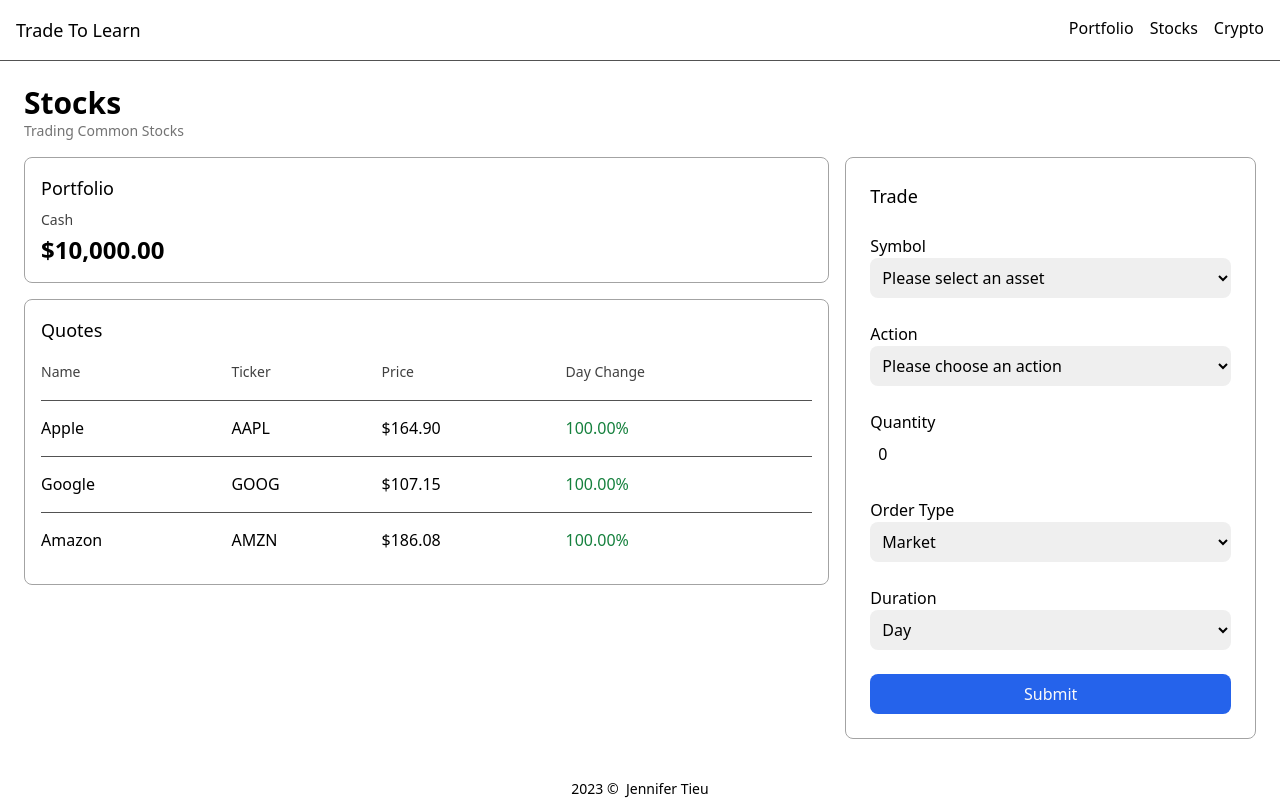
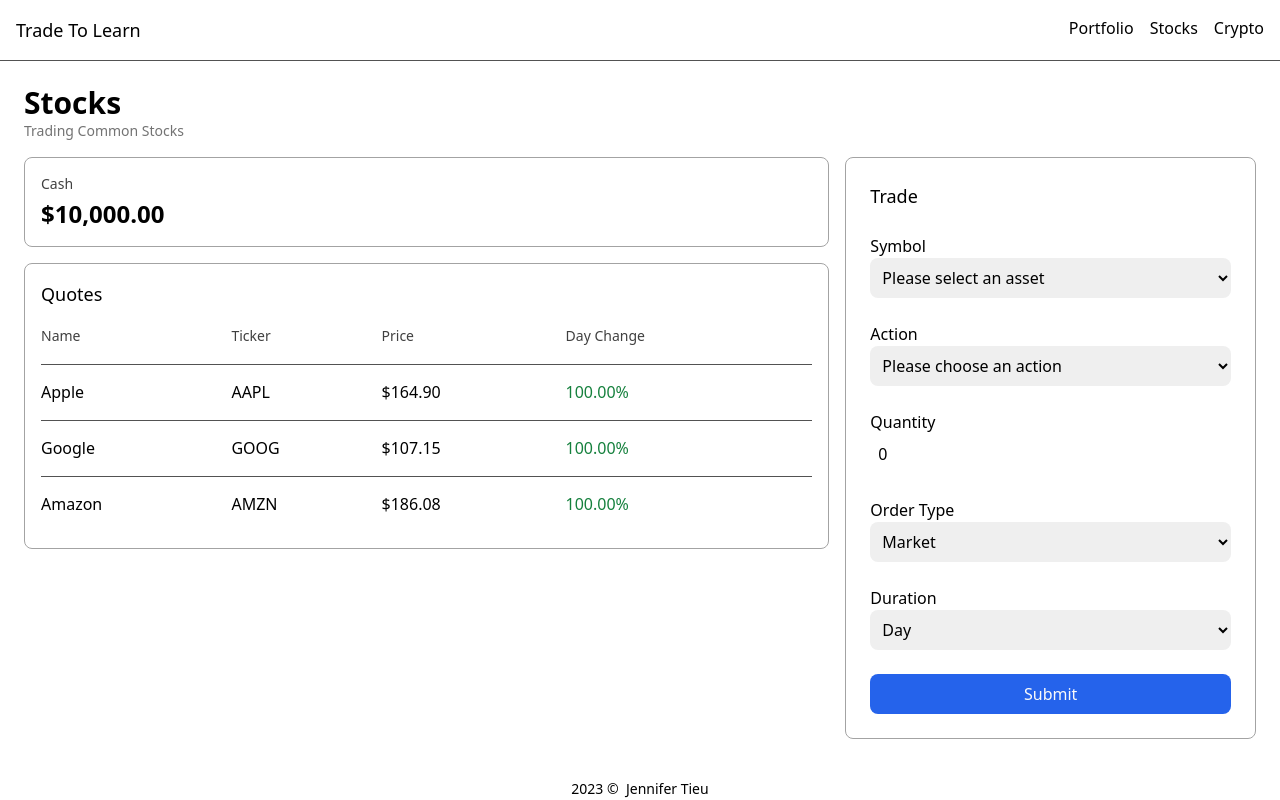
Before and after one commit to jennifertieu/trade-to-learn, a Next.js app: page / in a window 1280 px wide. Built offline with nearby package versions, Linux system fonts and the light colour scheme.

Commit message:
remove heading

```diff
--- a/src/components/PortfolioCard.tsx
+++ b/src/components/PortfolioCard.tsx
@@ -3,8 +3,7 @@ import PortfolioProps from "@/interfaces/PortfolioProps";
 const PortfolioCard = ({ portfolio, updatePortfolio }: PortfolioProps) => {
   return (
     <article className="p-4 rounded-lg border border-neutral-400 dark:bg-neutral-800 dark:border-0">
-      <h2 className="text-lg">Portfolio</h2>
-      <div className="flex mt-2">
+      <div className="flex">
         <div>
           <div className="text-sm text-neutral-700 dark:text-neutral-300">
             Cash
```
